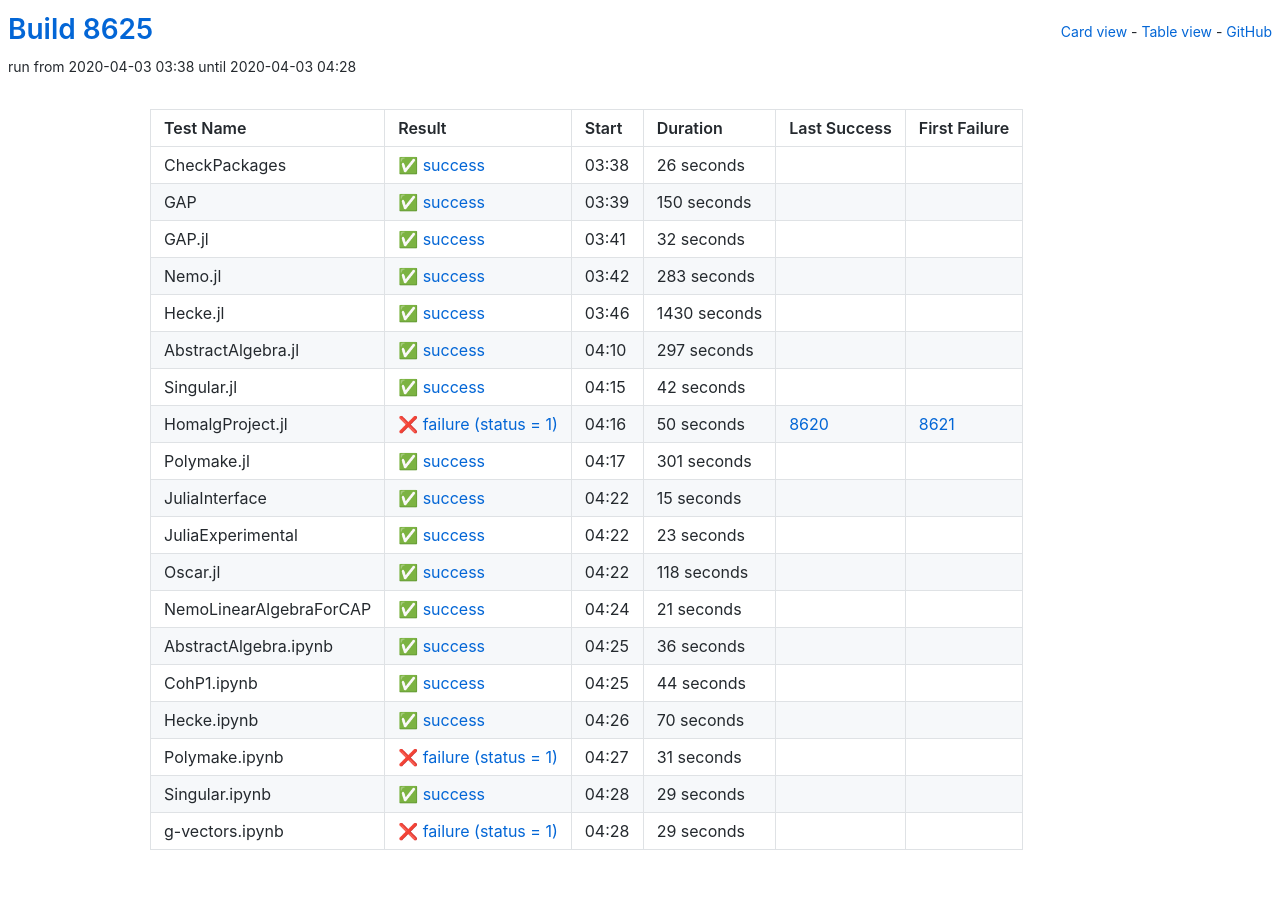
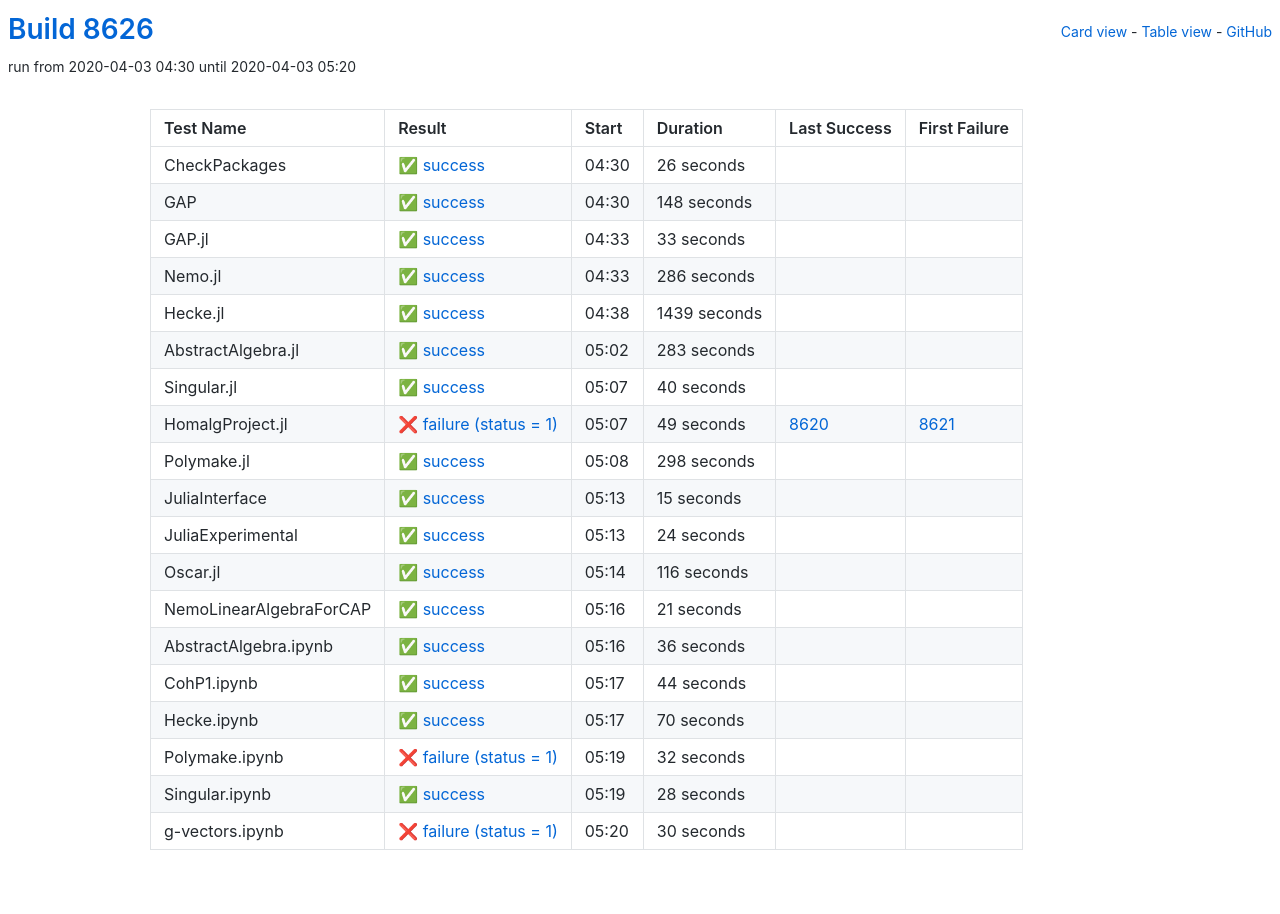
Before and after one commit to oscar-system/oscar-ci-status, a Jekyll site: the page built from table.html, in a window 1280 px wide. Built offline with Jekyll 4.4.1, drawn with Linux system fonts in a browser that asks for light colours.

Commit message:
Build 8626

```diff
--- a/_data/ci.yml
+++ b/_data/ci.yml
@@ -1,5 +1,5 @@
-build: 8625
-build_url: https://oscarci.mathematik.uni-kl.de/job/oscar/8625/
+build: 8626
+build_url: https://oscarci.mathematik.uni-kl.de/job/oscar/8626/
 job: oscar
 tests:
 - duration: 26
@@ -8,31 +8,53 @@
   first_failure_url: null
   last_success: false
   last_success_url: null
-  log: https://oscarci.mathematik.uni-kl.de/job/oscar/8625/artifact/logs/build-8625/CheckPackages.log
+  log: https://oscarci.mathematik.uni-kl.de/job/oscar/8626/artifact/logs/build-8626/CheckPackages.log
   name: CheckPackages
-  start: 2020-04-03 03:38
+  start: 2020-04-03 04:30
   status: success
   success: true
-- duration: 150
+- duration: 148
   exitcode: 0
   first_failure: false
   first_failure_url: null
   last_success: false
   last_success_url: null
-  log: https://oscarci.mathematik.uni-kl.de/job/oscar/8625/artifact/logs/build-8625/GAP.log
+  log: https://oscarci.mathematik.uni-kl.de/job/oscar/8626/artifact/logs/build-8626/GAP.log
   name: GAP
-  start: 2020-04-03 03:39
+  start: 2020-04-03 04:30
   status: success
   success: true
-- duration: 32
+- duration: 33
   exitcode: 0
   first_failure: false
   first_failure_url: null
   last_success: false
   last_success_url: null
-  log: https://oscarci.mathematik.uni-kl.de/job/oscar/8625/artifact/logs/build-8625/GAP.jl.log
+  log: https://oscarci.mathematik.uni-kl.de/job/oscar/8626/artifact/logs/build-8626/GAP.jl.log
   name: GAP.jl
-  start: 2020-04-03 03:41
+  start: 2020-04-03 04:33
+  status: success
+  success: true
+- duration: 286
+  exitcode: 0
+  first_failure: false
+  first_failure_url: null
+  last_success: false
+  last_success_url: null
+  log: https://oscarci.mathematik.uni-kl.de/job/oscar/8626/artifact/logs/build-8626/Nemo.jl.log
+  name: Nemo.jl
+  start: 2020-04-03 04:33
+  status: success
+  success: true
+- duration: 1439
+  exitcode: 0
+  first_failure: false
+  first_failure_url: null
+  last_success: false
+  last_success_url: null
+  log: https://oscarci.mathematik.uni-kl.de/job/oscar/8626/artifact/logs/build-8626/Hecke.jl.log
+  name: Hecke.jl
+  start: 2020-04-03 04:38
   status: success
   success: true
 - duration: 283
@@ -41,64 +63,42 @@
   first_failure_url: null
   last_success: false
   last_success_url: null
-  log: https://oscarci.mathematik.uni-kl.de/job/oscar/8625/artifact/logs/build-8625/Nemo.jl.log
-  name: Nemo.jl
-  start: 2020-04-03 03:42
+  log: https://oscarci.mathematik.uni-kl.de/job/oscar/8626/artifact/logs/build-8626/AbstractAlgebra.jl.log
+  name: AbstractAlgebra.jl
+  start: 2020-04-03 05:02
   status: success
   success: true
-- duration: 1430
+- duration: 40
   exitcode: 0
   first_failure: false
   first_failure_url: null
   last_success: false
   last_success_url: null
-  log: https://oscarci.mathematik.uni-kl.de/job/oscar/8625/artifact/logs/build-8625/Hecke.jl.log
-  name: Hecke.jl
-  start: 2020-04-03 03:46
+  log: https://oscarci.mathematik.uni-kl.de/job/oscar/8626/artifact/logs/build-8626/Singular.jl.log
+  name: Singular.jl
+  start: 2020-04-03 05:07
   status: success
   success: true
-- duration: 297
+- duration: 49
+  exitcode: 1
+  first_failure: 8621
+  first_failure_url: https://oscarci.mathematik.uni-kl.de/job/oscar/8621/
+  last_success: 8620
+  last_success_url: https://oscarci.mathematik.uni-kl.de/job/oscar/8620/
+  log: https://oscarci.mathematik.uni-kl.de/job/oscar/8626/artifact/logs/build-8626/HomalgProject.jl.log
+  name: HomalgProject.jl
+  start: 2020-04-03 05:07
+  status: failure
+  success: false
+- duration: 298
   exitcode: 0
   first_failure: false
   first_failure_url: null
   last_success: false
   last_success_url: null
-  log: https://oscarci.mathematik.uni-kl.de/job/oscar/8625/artifact/logs/build-8625/AbstractAlgebra.jl.log
-  name: AbstractAlgebra.jl
-  start: 2020-04-03 04:10
-  status: success
-  success: true
-- duration: 42
-  exitcode: 0
-  first_failure: false
-  first_failure_url: null
-  last_success: false
-  last_success_url: null
-  log: https://oscarci.mathematik.uni-kl.de/job/oscar/8625/artifact/logs/build-8625/Singular.jl.log
-  name: Singular.jl
-  start: 2020-04-03 04:15
-  status: success
-  success: true
-- duration: 50
-  exitcode: 1
-  first_failure: 8621
-  first_failure_url: https://oscarci.mathematik.uni-kl.de/job/oscar/8621/
-  last_success: 8620
-  last_success_url: https://oscarci.mathematik.uni-kl.de/job/oscar/8620/
-  log: https://oscarci.mathematik.uni-kl.de/job/oscar/8625/artifact/logs/build-8625/HomalgProject.jl.log
-  name: HomalgProject.jl
-  start: 2020-04-03 04:16
-  status: failure
-  success: false
-- duration: 301
-  exitcode: 0
-  first_failure: false
-  first_failure_url: null
-  last_success: false
-  last_success_url: null
-  log: https://oscarci.mathematik.uni-kl.de/job/oscar/8625/artifact/logs/build-8625/Polymake.jl.log
+  log: https://oscarci.mathematik.uni-kl.de/job/oscar/8626/artifact/logs/build-8626/Polymake.jl.log
   name: Polymake.jl
-  start: 2020-04-03 04:17
+  start: 2020-04-03 05:08
   status: success
   success: true
 - duration: 15
@@ -107,31 +107,31 @@
   first_failure_url: null
   last_success: false
   last_success_url: null
-  log: https://oscarci.mathematik.uni-kl.de/job/oscar/8625/artifact/logs/build-8625/JuliaInterface.log
+  log: https://oscarci.mathematik.uni-kl.de/job/oscar/8626/artifact/logs/build-8626/JuliaInterface.log
   name: JuliaInterface
-  start: 2020-04-03 04:22
+  start: 2020-04-03 05:13
   status: success
   success: true
-- duration: 23
+- duration: 24
   exitcode: 0
   first_failure: false
   first_failure_url: null
   last_success: false
   last_success_url: null
-  log: https://oscarci.mathematik.uni-kl.de/job/oscar/8625/artifact/logs/build-8625/JuliaExperimental.log
+  log: https://oscarci.mathematik.uni-kl.de/job/oscar/8626/artifact/logs/build-8626/JuliaExperimental.log
   name: JuliaExperimental
-  start: 2020-04-03 04:22
+  start: 2020-04-03 05:13
   status: success
   success: true
-- duration: 118
+- duration: 116
   exitcode: 0
   first_failure: false
   first_failure_url: null
   last_success: false
   last_success_url: null
-  log: https://oscarci.mathematik.uni-kl.de/job/oscar/8625/artifact/logs/build-8625/Oscar.jl.log
+  log: https://oscarci.mathematik.uni-kl.de/job/oscar/8626/artifact/logs/build-8626/Oscar.jl.log
   name: Oscar.jl
-  start: 2020-04-03 04:22
+  start: 2020-04-03 05:14
   status: success
   success: true
 - duration: 21
@@ -140,9 +140,9 @@
   first_failure_url: null
   last_success: false
   last_success_url: null
-  log: https://oscarci.mathematik.uni-kl.de/job/oscar/8625/artifact/logs/build-8625/NemoLinearAlgebraForCAP.log
+  log: https://oscarci.mathematik.uni-kl.de/job/oscar/8626/artifact/logs/build-8626/NemoLinearAlgebraForCAP.log
   name: NemoLinearAlgebraForCAP
-  start: 2020-04-03 04:24
+  start: 2020-04-03 05:16
   status: success
   success: true
 - duration: 36
@@ -151,9 +151,9 @@
   first_failure_url: null
   last_success: false
   last_success_url: null
-  log: https://oscarci.mathematik.uni-kl.de/job/oscar/8625/artifact/logs/build-8625/AbstractAlgebra.ipynb.log
+  log: https://oscarci.mathematik.uni-kl.de/job/oscar/8626/artifact/logs/build-8626/AbstractAlgebra.ipynb.log
   name: AbstractAlgebra.ipynb
-  start: 2020-04-03 04:25
+  start: 2020-04-03 05:16
   status: success
   success: true
 - duration: 44
@@ -162,9 +162,9 @@
   first_failure_url: null
   last_success: false
   last_success_url: null
-  log: https://oscarci.mathematik.uni-kl.de/job/oscar/8625/artifact/logs/build-8625/CohP1.ipynb.log
+  log: https://oscarci.mathematik.uni-kl.de/job/oscar/8626/artifact/logs/build-8626/CohP1.ipynb.log
   name: CohP1.ipynb
-  start: 2020-04-03 04:25
+  start: 2020-04-03 05:17
   status: success
   success: true
 - duration: 70
@@ -173,41 +173,41 @@
   first_failure_url: null
   last_success: false
   last_success_url: null
-  log: https://oscarci.mathematik.uni-kl.de/job/oscar/8625/artifact/logs/build-8625/Hecke.ipynb.log
+  log: https://oscarci.mathematik.uni-kl.de/job/oscar/8626/artifact/logs/build-8626/Hecke.ipynb.log
   name: Hecke.ipynb
-  start: 2020-04-03 04:26
+  start: 2020-04-03 05:17
   status: success
   success: true
-- duration: 31
+- duration: 32
   exitcode: 1
   first_failure: false
   first_failure_url: null
   last_success: false
   last_success_url: null
-  log: https://oscarci.mathematik.uni-kl.de/job/oscar/8625/artifact/logs/build-8625/Polymake.ipynb.log
+  log: https://oscarci.mathematik.uni-kl.de/job/oscar/8626/artifact/logs/build-8626/Polymake.ipynb.log
   name: Polymake.ipynb
-  start: 2020-04-03 04:27
+  start: 2020-04-03 05:19
   status: failure
   success: false
-- duration: 29
+- duration: 28
   exitcode: 0
   first_failure: false
   first_failure_url: null
   last_success: false
   last_success_url: null
-  log: https://oscarci.mathematik.uni-kl.de/job/oscar/8625/artifact/logs/build-8625/Singular.ipynb.log
+  log: https://oscarci.mathematik.uni-kl.de/job/oscar/8626/artifact/logs/build-8626/Singular.ipynb.log
   name: Singular.ipynb
-  start: 2020-04-03 04:28
+  start: 2020-04-03 05:19
   status: success
   success: true
-- duration: 29
+- duration: 30
   exitcode: 1
   first_failure: false
   first_failure_url: null
   last_success: false
   last_success_url: null
-  log: https://oscarci.mathematik.uni-kl.de/job/oscar/8625/artifact/logs/build-8625/g-vectors.ipynb.log
+  log: https://oscarci.mathematik.uni-kl.de/job/oscar/8626/artifact/logs/build-8626/g-vectors.ipynb.log
   name: g-vectors.ipynb
-  start: 2020-04-03 04:28
+  start: 2020-04-03 05:20
   status: failure
   success: false
```
Also changed, not shown: README.md.
